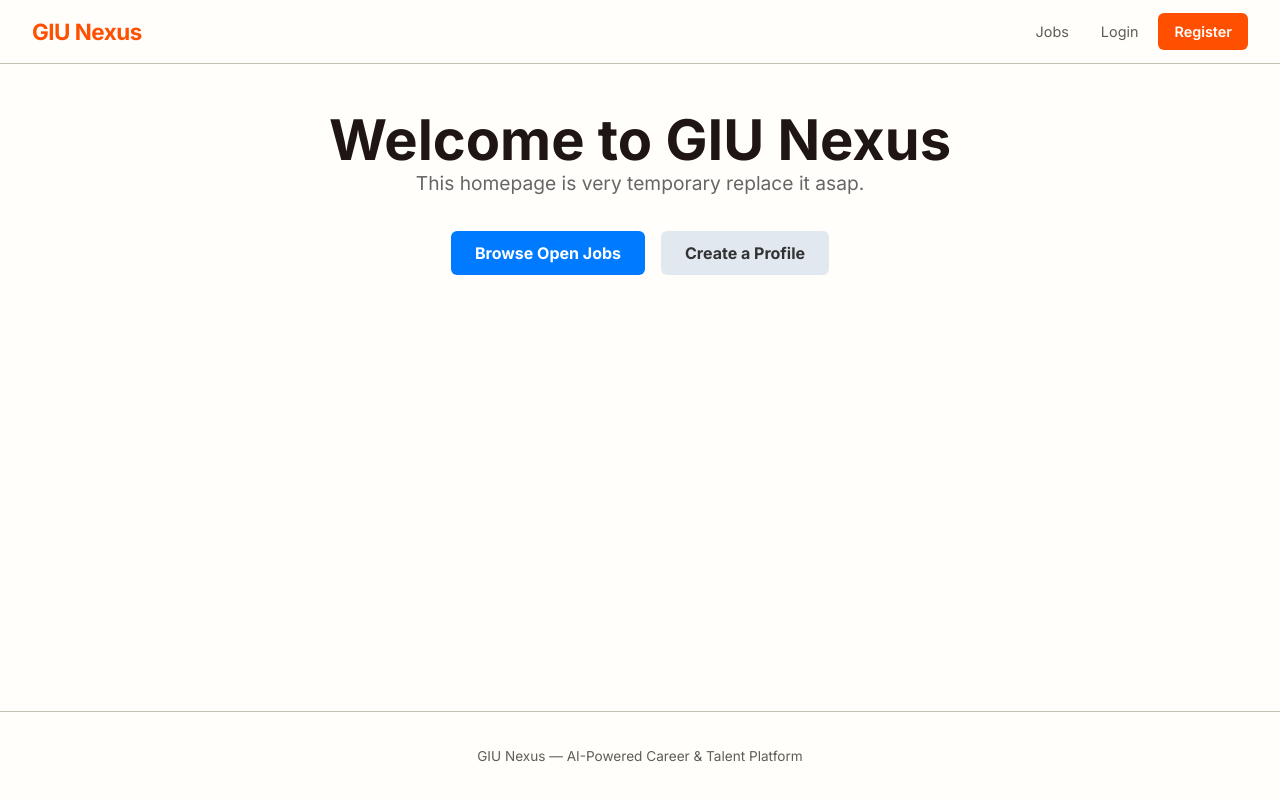
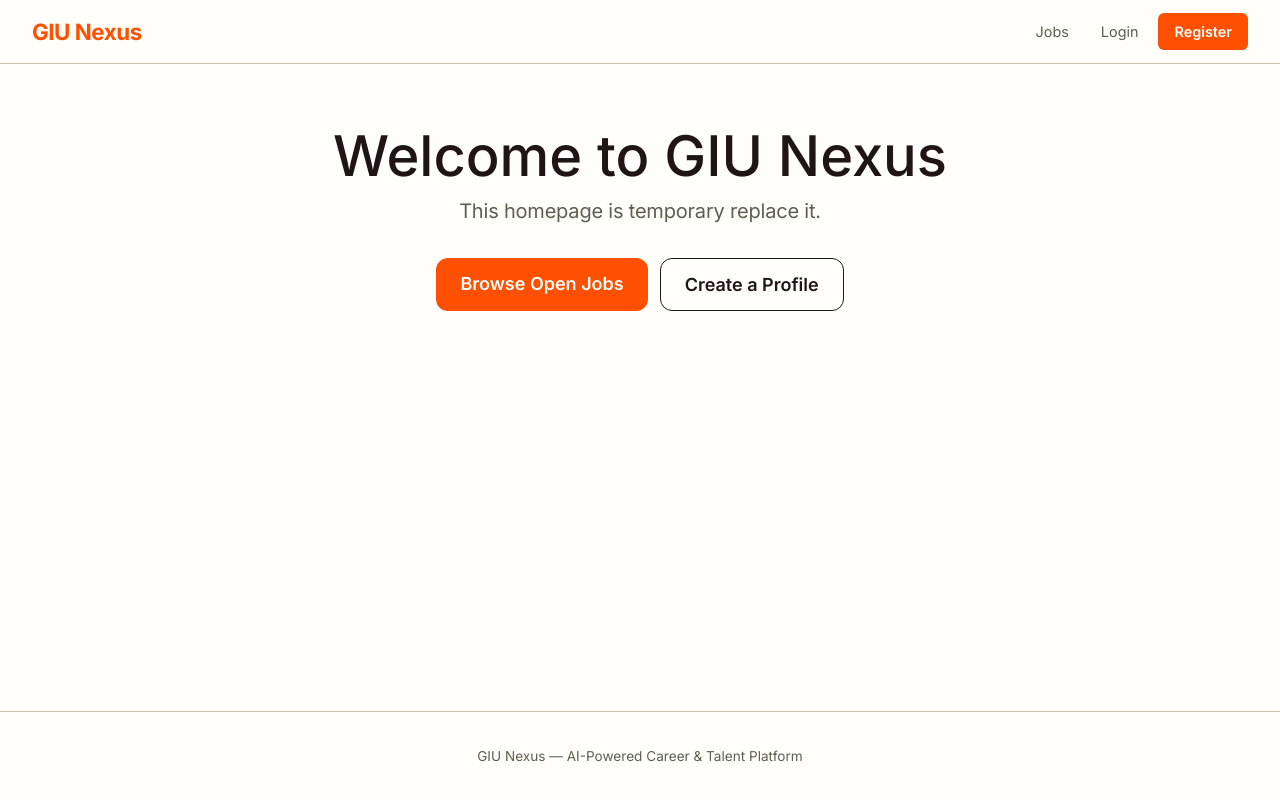
Before and after one commit to vaector/GiuNexusRecruiter, a React (Vite) app in the folder client/: page / in a window 1280 px wide. Built offline with nearby package versions, Linux system fonts and the light colour scheme; no server answers.

Commit message:
all issues cleared pages can now be made

```diff
--- a/client/src/pages/HomePage.jsx
+++ b/client/src/pages/HomePage.jsx
@@ -4,33 +4,28 @@
 // GET /api/v1/jobs/recommended
 // Shows empty state with link to extract skills if user has no skills
 
+
+// THIS HOMEPAGE IS TEMPORARY
 import React from "react";
 import { Link } from "react-router-dom";
 
 const HomePage = () => {
   return (
-    <div style={{ padding: "4rem 2rem", textAlign: "center", maxWidth: "800px", margin: "0 auto" }}>
+    <div className="container section">
 
-      {/* Hero Section */}
-      <header style={{ marginBottom: "4rem" }}>
-        <h1 style={{ fontSize: "3.5rem", fontWeight: "bold", marginBottom: "1rem" }}>
+      <header style={{ textAlign: "center", maxWidth: "800px", margin: "0 auto", marginBottom: "var(--space-4xl)" }}>
+        <h1 className="display-xl" style={{ marginBottom: "var(--space-md)" }}>
           Welcome to GIU Nexus
         </h1>
-        <p style={{ fontSize: "1.2rem", color: "#666", marginBottom: "2rem", lineHeight: "1.6" }}>
-           This homepage is very temporary replace it asap.
+        <p className="body-lg" style={{ marginBottom: "var(--space-2xl)" }}>
+          This homepage is temporary replace it.
         </p>
 
-        <div style={{ display: "flex", justifyContent: "center", gap: "1rem" }}>
-          <Link
-            to="/jobs"
-            style={{ padding: "10px 24px", backgroundColor: "#007bff", color: "white", textDecoration: "none", borderRadius: "6px", fontWeight: "bold" }}
-          >
+        <div style={{ display: "flex", justifyContent: "center", gap: "var(--space-md)" }}>
+          <Link to="/jobs" className="btn-primary">
             Browse Open Jobs
           </Link>
-          <Link
-            to="/register"
-            style={{ padding: "10px 24px", backgroundColor: "#e2e8f0", color: "#333", textDecoration: "none", borderRadius: "6px", fontWeight: "bold" }}
-          >
+          <Link to="/register" className="btn-tertiary">
             Create a Profile
           </Link>
         </div>
```
